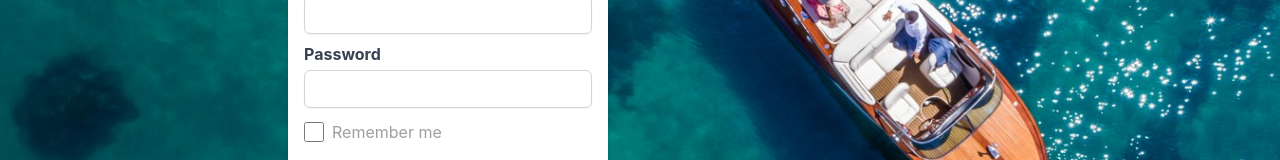
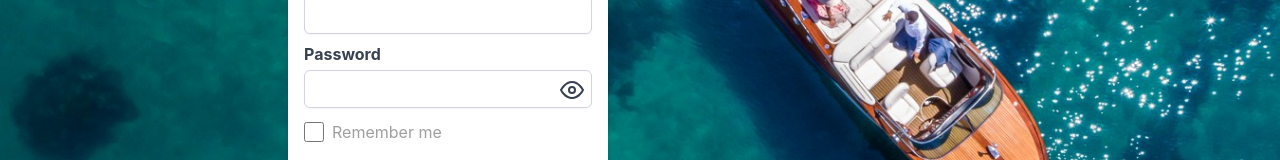
Before and after one commit to jhonny9550/personal-blog, a React (Create React App) app: page /signin in a window 1280 px wide. Shown: the part 248-408 px from the top of the page. Built offline with nearby package versions, Linux system fonts and the light colour scheme.

Commit message:
#5 (Setup UI Kit using Tailwindcss)
endIcon prop added to textinput the component

```diff
--- a/src/components/TextInput.tsx
+++ b/src/components/TextInput.tsx
@@ -8,6 +8,7 @@ export type TextInputProps = {
   placeholder?: string;
   onChange?: (event: React.ChangeEvent<HTMLInputElement>) => string;
   className?: string;
+  endIcon?: React.ReactNode;
 };
 
 const TextInput: React.FC<TextInputProps> = ({
@@ -18,6 +19,7 @@ const TextInput: React.FC<TextInputProps> = ({
   label = "",
   placeholder = "",
   className = "",
+  endIcon,
 }) => {
   const [v, setV] = useState(value);
 
@@ -46,6 +48,9 @@ const TextInput: React.FC<TextInputProps> = ({
           value={v}
           onChange={handleOnChange}
         />
+        {endIcon && (
+          <div className="absolute inset-y-0 right-0 p-2">{endIcon}</div>
+        )}
       </div>
     </div>
   );
--- a/src/pages/Signin.tsx
+++ b/src/pages/Signin.tsx
@@ -1,4 +1,5 @@
 import React, { useCallback, useState } from "react";
+import { Eye, EyeOff } from "react-feather";
 import Button from "../components/Button";
 import HomeTitle from "../components/HomeTitle";
 import TextInput from "../components/TextInput";
@@ -6,6 +7,7 @@ import TextInput from "../components/TextInput";
 const Signin = () => {
   const [loading, setLoading] = useState(false);
   const [remember, setRemember] = useState(false);
+  const [showPassword, setShowPassword] = useState(false);
 
   const handleOnChange = useCallback(
     (e: React.ChangeEvent<HTMLInputElement>) => {
@@ -13,6 +15,10 @@ const Signin = () => {
     },
     []
   );
+
+  const handleToggleShowPassword = useCallback(() => {
+    setShowPassword((s) => !s);
+  }, []);
 
   return (
     <div className="mx-72">
@@ -22,8 +28,21 @@ const Signin = () => {
         <TextInput
           id="password"
           label="Password"
-          type="password"
+          type={showPassword ? "text" : "password"}
           className="mt-2"
+          endIcon={
+            showPassword ? (
+              <EyeOff
+                className="cursor-pointer"
+                onClick={handleToggleShowPassword}
+              />
+            ) : (
+              <Eye
+                className="cursor-pointer"
+                onClick={handleToggleShowPassword}
+              />
+            )
+          }
         />
         <label className="inline-flex items-center mt-3">
           <input
```
